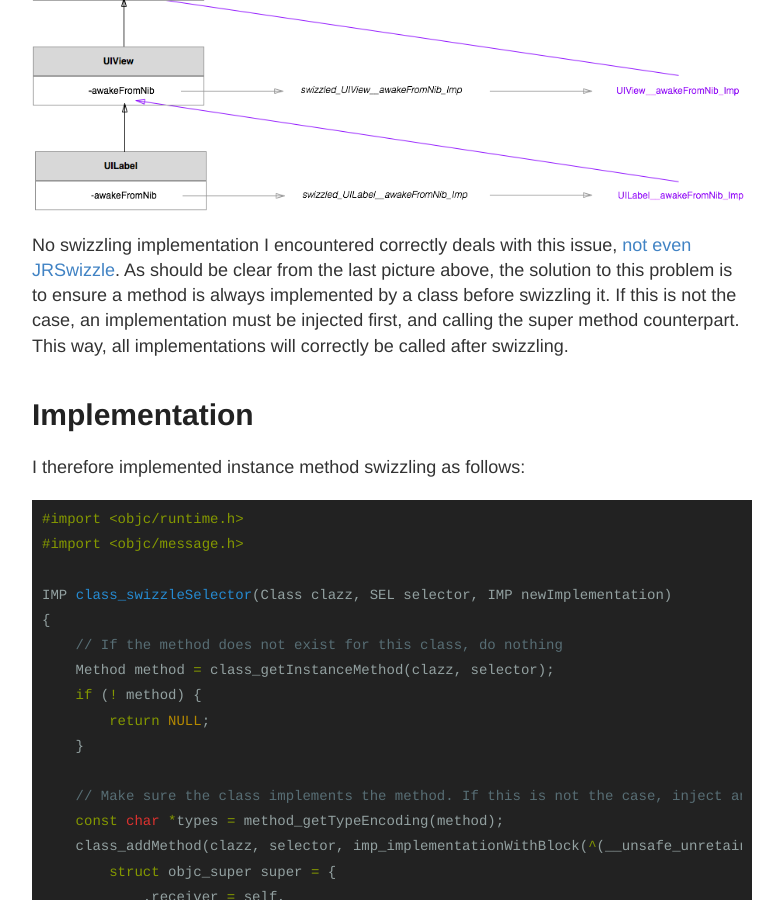
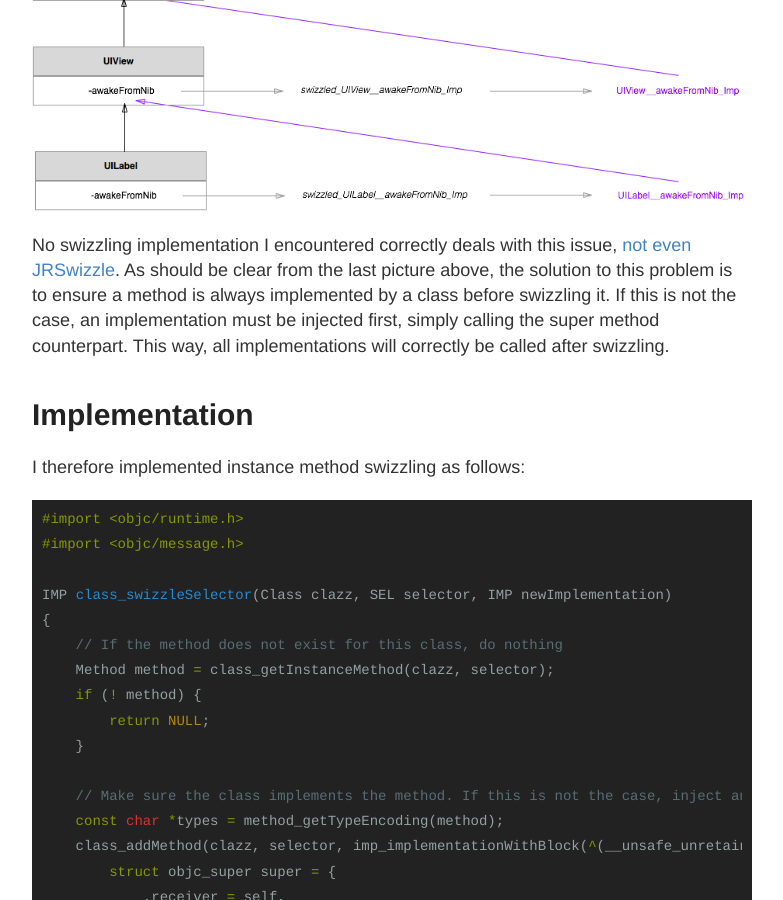
Before and after one commit to defagos/defagos.github.io, a Jekyll site: the page built from _posts/2014-12-4-yet_another_article_about_method_swizzling.md, in a window 1280 px wide and 900 px high, scrolled down 2851 px. Shown: the whole window, without its empty margins (248-1031 px from the left). Built offline with Jekyll 4.4.1, drawn with Linux system fonts in a browser that asks for light colours.

Commit message:
Fix text

```diff
--- a/_posts/2014-12-4-yet_another_article_about_method_swizzling.md
+++ b/_posts/2014-12-4-yet_another_article_about_method_swizzling.md
@@ -29,7 +29,7 @@
 
 # Issues in class hierarchies
 
-When swizzling methods in class hierarchies, we must take extra care when the method we swizzle is not implemented by the class on which it is swizzled, but is implemented by one of its parents. For example, the `-awakeFromNib` method, declared and implemented at the `NSObject` level, is neither implemented by the `UIView` and `UILabel` subclasses. When calling this method on an instance of any of theses classes, it is therefore the `NSObject` implementation which gets called:
+When swizzling methods in class hierarchies, we must take extra care when the method we swizzle is not implemented by the class on which it is swizzled, but is implemented by one of its parents. For example, the `-awakeFromNib` method, declared and implemented at the `NSObject` level, is neither implemented by the `UIView` nor by the `UILabel` subclasses. When calling this method on an instance of any of theses classes, it is therefore the `NSObject` implementation which gets called:
 
 ![Standard hierarchy](/images/standard_hierarchy.png)
 
@@ -47,7 +47,7 @@
 
 ![Tweaked hierarchy, swizzled](/images/tweaked_hierarchy_swizzled.png)
 
-No swizzling implementation I encountered correctly deals with this issue, [not even JRSwizzle](https://github.com/rentzsch/jrswizzle/issues/4). As should be clear from the last picture above, the solution to this problem is to ensure a method is always implemented by a class before swizzling it. If this is not the case, an implementation must be injected first, and calling the super method counterpart. This way, all implementations will correctly be called after swizzling.
+No swizzling implementation I encountered correctly deals with this issue, [not even JRSwizzle](https://github.com/rentzsch/jrswizzle/issues/4). As should be clear from the last picture above, the solution to this problem is to ensure a method is always implemented by a class before swizzling it. If this is not the case, an implementation must be injected first, simply calling the super method counterpart. This way, all implementations will correctly be called after swizzling.
 
 # Implementation
 
```
